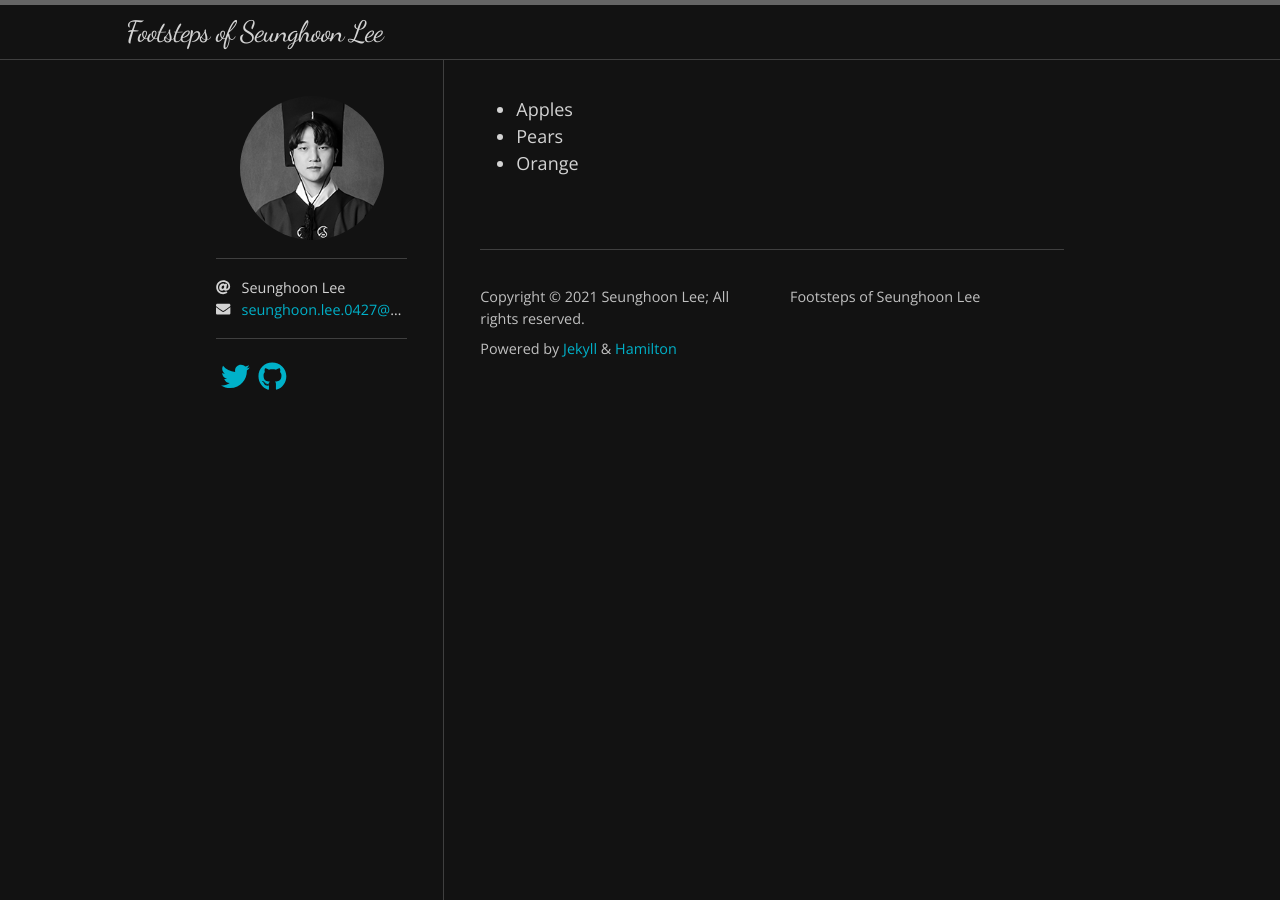
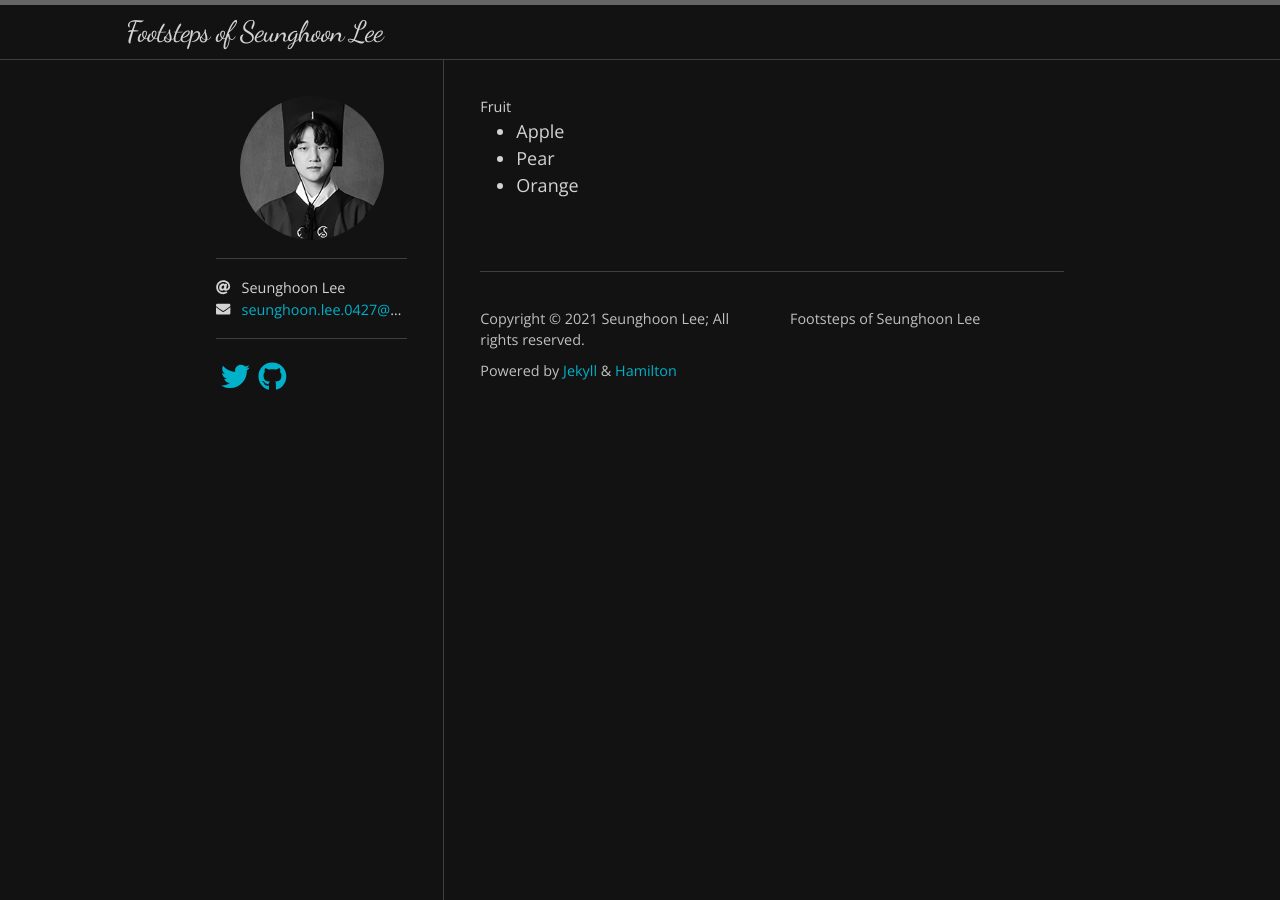
Before and after one commit to SeungHoon00/seunghoon00.github.io, a Jekyll site: the page built from index.html, in a window 1280 px wide. Built offline with Jekyll 4.4.1, drawn with Linux system fonts in a browser that asks for light colours; nearby versions of some CDN libraries; some web fonts are replaced; the list of posts is cut into pages by our own code.

Commit message:
Update home.html

```diff
--- a/_layouts/home.html
+++ b/_layouts/home.html
@@ -12,14 +12,14 @@ layout: default
     {% assign posts = site.posts %}
   {% endif %}
 
-  <div>
-  <ul title="Fruits?">
-    <li>Apples</li>
-    <li>Pears</li>
-    <li>Orange</li>
-  </ul>
-
-  </div>
+  <figure>
+    <figcaption>Fruit</figcaption>
+    <ul>
+        <li>Apple</li>
+        <li>Pear</li>
+        <li>Orange</li>
+    </ul>
+  </figure>
   {%- if jekyll.environment == "production" and site.disqus -%}
     <script id="dsq-count-scr" src="//{{ site.disqus }}.disqus.com/count.js" async></script>
   {%- endif -%}
```
